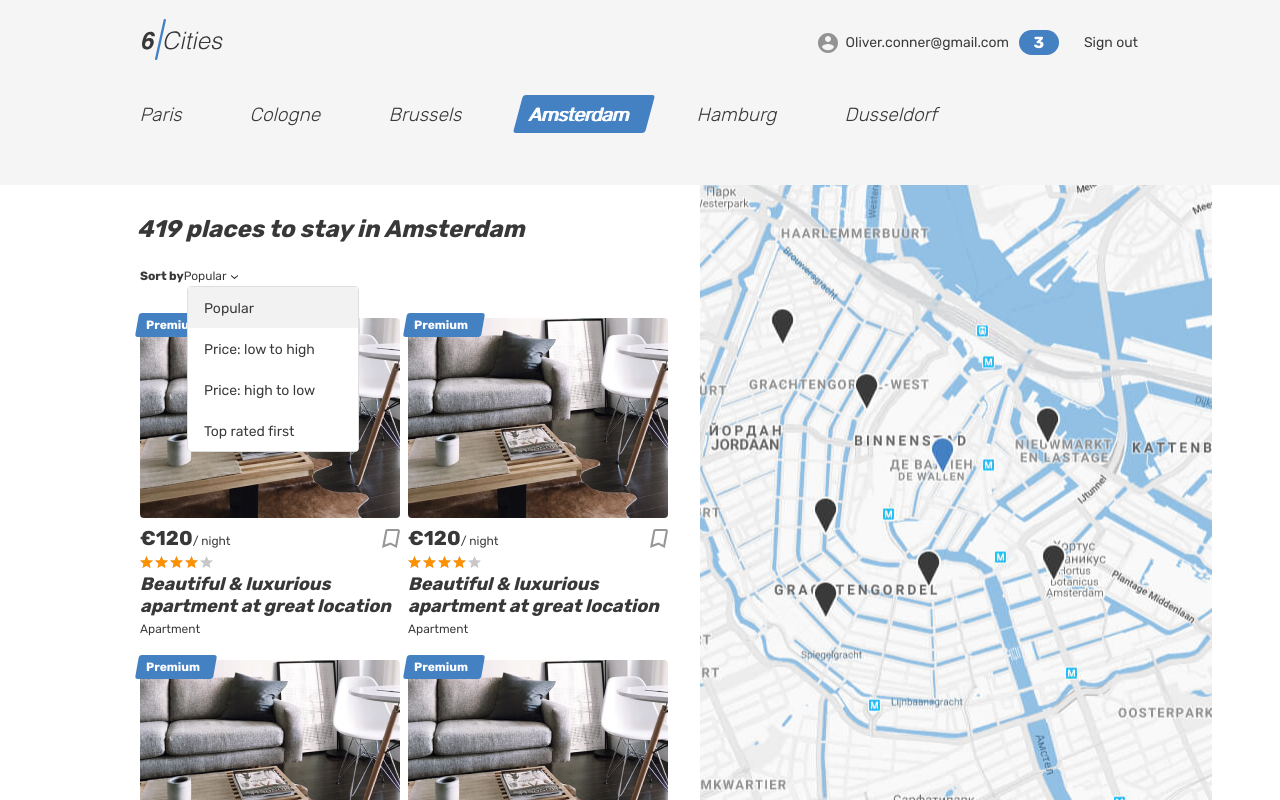
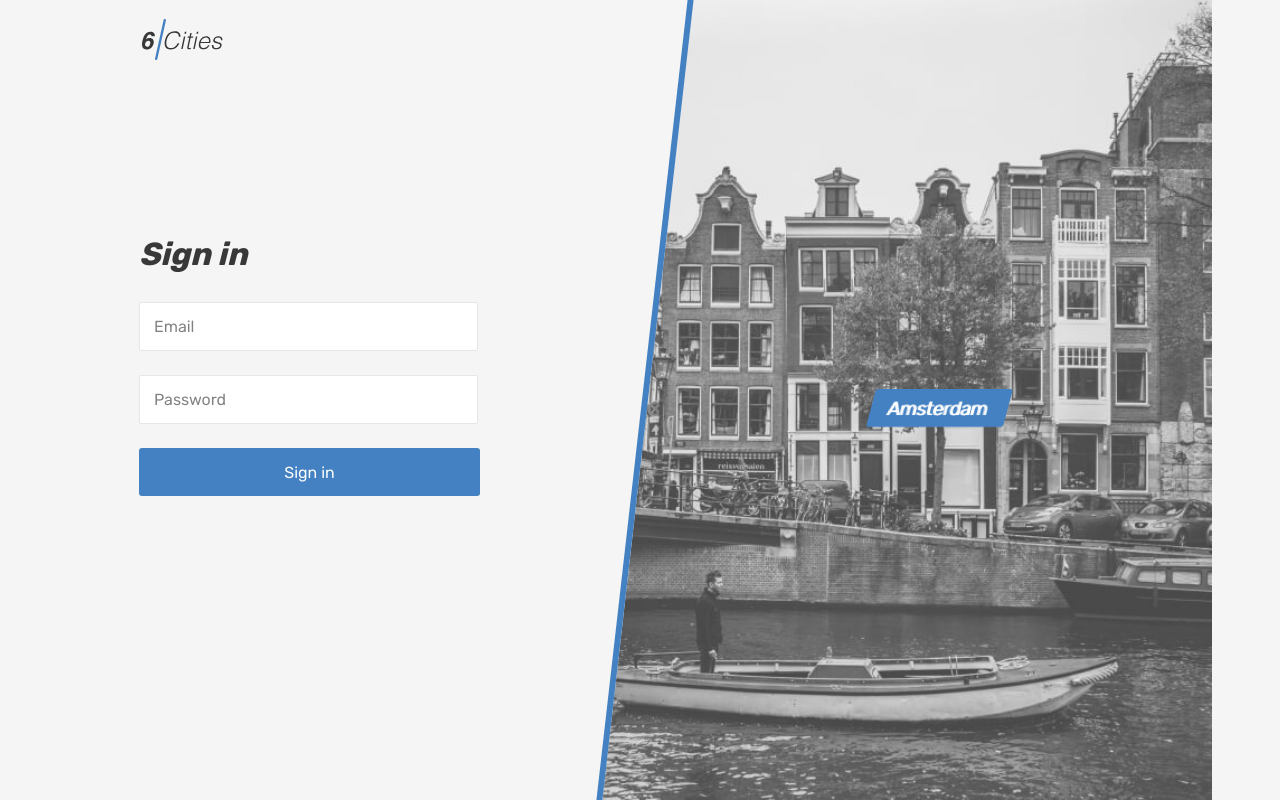
Before and after one commit to deevtmb/518707-six-cities-10, a React (Create React App) app in the folder project/: page /login in a window 1280 px wide. Built offline with nearby package versions, Linux system fonts and the light colour scheme.

Commit message:
Настройка маршрутизации

```diff
--- a/project/src/components/app/app.tsx
+++ b/project/src/components/app/app.tsx
@@ -1,13 +1,45 @@
+import {AppRoute, AuthorizationStatus} from '../../const';
 import MainScreen from '../../pages/main-screen/main-screen';
+import {BrowserRouter, Route, Routes} from 'react-router-dom';
+import LoginScreen from '../../pages/login-screen/login-screen';
+import FavoritesScreen from '../../pages/favorites-screen/favorites-screen';
+import PropertyScreen from '../../pages/property-screen/property-screen';
+import NotFoundScreen from '../../pages/not-found-screen/not-found-screen';
+import PrivateRoute from '../../components/private-route/private-route';
 
 type AppScreenProps = {
   availablePlacesCount: number;
 }
 
-function App({availablePlacesCount}: AppScreenProps): JSX.Element {
+export default function App({availablePlacesCount}: AppScreenProps): JSX.Element {
   return (
-    <MainScreen availablePlacesCount={availablePlacesCount} />
+    <BrowserRouter>
+      <Routes>
+        <Route
+          path={AppRoute.Main}
+          element={<MainScreen availablePlacesCount={availablePlacesCount} />}
+        />
+        <Route
+          path={AppRoute.Login}
+          element={<LoginScreen />}
+        />
+        <Route
+          path={AppRoute.Favorites}
+          element={
+            <PrivateRoute authorizationStatus={AuthorizationStatus.NotAuthorized}>
+              <FavoritesScreen />
+            </PrivateRoute>
+          }
+        />
+        <Route
+          path={AppRoute.Room}
+          element={<PropertyScreen />}
+        />
+        <Route
+          path={AppRoute.NotFound}
+          element={<NotFoundScreen />}
+        />
+      </Routes>
+    </BrowserRouter>
   );
 }
-
-export default App;
--- /dev/null
+++ b/project/src/components/logo/logo.tsx
@@ -0,0 +1,10 @@
+import {Link} from 'react-router-dom';
+import {AppRoute} from '../../const';
+
+export default function Logo(): JSX.Element {
+  return (
+    <Link className="header__logo-link header__logo-link--active" to={AppRoute.Main}>
+      <img className="header__logo" src="img/logo.svg" alt="6 cities logo" width="81" height="41" />
+    </Link>
+  );
+}
--- /dev/null
+++ b/project/src/components/private-route/private-route.tsx
@@ -0,0 +1,13 @@
+import {Navigate} from 'react-router-dom';
+import {AppRoute, AuthorizationStatus} from '../../const';
+
+type PrivateRouteProps = {
+  authorizationStatus: AuthorizationStatus,
+  children: JSX.Element
+}
+
+export default function PrivateRoute({authorizationStatus, children}: PrivateRouteProps): JSX.Element {
+  return (
+    authorizationStatus === AuthorizationStatus.Authorized ? children : <Navigate to={AppRoute.Login}/>
+  );
+}
--- /dev/null
+++ b/project/src/const.ts
@@ -0,0 +1,13 @@
+export enum AppRoute {
+  Main = '/',
+  Login = '/login',
+  Favorites = '/favorites',
+  Room = '/offer/:id',
+  NotFound = '*',
+}
+
+export enum AuthorizationStatus {
+  Authorized = 'AUTHORIZED',
+  NotAuthorized = 'NOT_AUTHORIZED',
+  Unknown = 'UNKNOWN',
+}
--- a/project/src/pages/main-screen/main-screen.tsx
+++ b/project/src/pages/main-screen/main-screen.tsx
@@ -1,3 +1,4 @@
+import Logo from '../../components/logo/logo';
 import PlaceCard from '../../components/place-card/place-card';
 
 type MainScreenProps = {
@@ -11,14 +12,12 @@ export default function MainScreen({availablePlacesCount}: MainScreenProps): JSX
         <div className="container">
           <div className="header__wrapper">
             <div className="header__left">
-              <a className="header__logo-link header__logo-link--active">
-                <img className="header__logo" src="img/logo.svg" alt="6 cities logo" width="81" height="41" />
-              </a>
+              <Logo />
             </div>
             <nav className="header__nav">
               <ul className="header__nav-list">
                 <li className="header__nav-item user">
-                  <a className="header__nav-link header__nav-link--profile" href="#">
+                  <a className="header__nav-link header__nav-link--profile" href="/">
                     <div className="header__avatar-wrapper user__avatar-wrapper">
                     </div>
                     <span className="header__user-name user__name">Oliver.conner@gmail.com</span>
@@ -26,7 +25,7 @@ export default function MainScreen({availablePlacesCount}: MainScreenProps): JSX
                   </a>
                 </li>
                 <li className="header__nav-item">
-                  <a className="header__nav-link" href="#">
+                  <a className="header__nav-link" href="/">
                     <span className="header__signout">Sign out</span>
                   </a>
                 </li>
@@ -42,32 +41,32 @@ export default function MainScreen({availablePlacesCount}: MainScreenProps): JSX
           <section className="locations container">
             <ul className="locations__list tabs__list">
               <li className="locations__item">
-                <a className="locations__item-link tabs__item" href="#">
+                <a className="locations__item-link tabs__item" href="/">
                   <span>Paris</span>
                 </a>
               </li>
               <li className="locations__item">
-                <a className="locations__item-link tabs__item" href="#">
+                <a className="locations__item-link tabs__item" href="/">
                   <span>Cologne</span>
                 </a>
               </li>
               <li className="locations__item">
-                <a className="locations__item-link tabs__item" href="#">
+                <a className="locations__item-link tabs__item" href="/">
                   <span>Brussels</span>
                 </a>
               </li>
               <li className="locations__item">
-                <a className="locations__item-link tabs__item tabs__item--active">
+                <a className="locations__item-link tabs__item tabs__item--active" href="/">
                   <span>Amsterdam</span>
                 </a>
               </li>
               <li className="locations__item">
-                <a className="locations__item-link tabs__item" href="#">
+                <a className="locations__item-link tabs__item" href="/">
                   <span>Hamburg</span>
                 </a>
               </li>
               <li className="locations__item">
-                <a className="locations__item-link tabs__item" href="#">
+                <a className="locations__item-link tabs__item" href="/">
                   <span>Dusseldorf</span>
                 </a>
               </li>
--- /dev/null
+++ b/project/src/pages/not-found-screen/not-found-screen.tsx
@@ -0,0 +1,14 @@
+import {Link} from 'react-router-dom';
+import {AppRoute} from '../../const';
+import Logo from '../../components/logo/logo';
+
+export default function NotFoundScreen(): JSX.Element {
+  return (
+    <div style={{margin: '25vh auto 0', width: '50%', textAlign: 'center', fontSize: '30px'}}>
+      <Logo />
+      <p style={{fontSize: '8vw', margin: '0 auto'}}>404</p>
+      <p>This page doesn&apos;t exist</p>
+      <Link style={{color: '#4481c3'}} to={AppRoute.Main}>Return to Main page</Link>
+    </div>
+  );
+}
```
